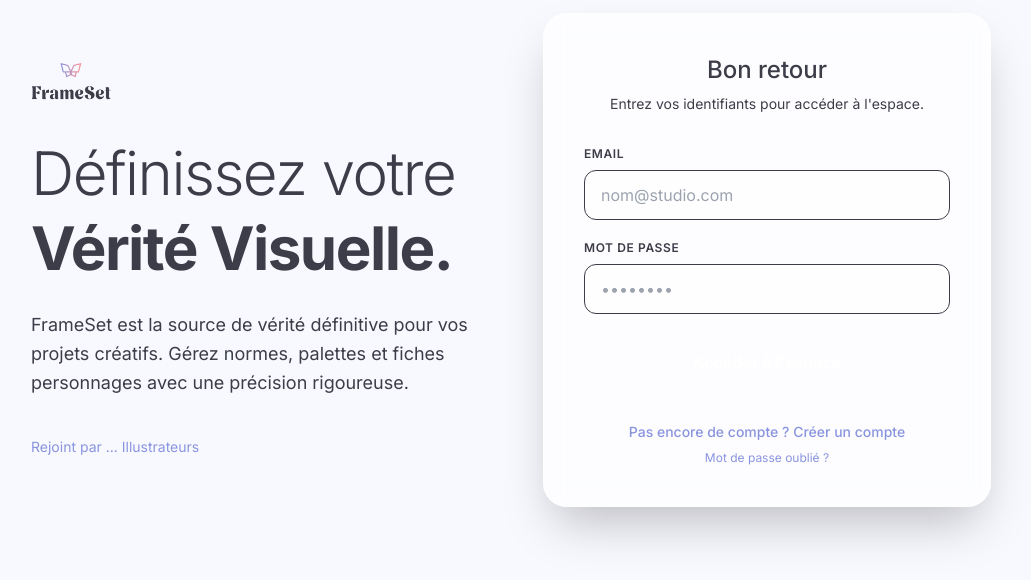
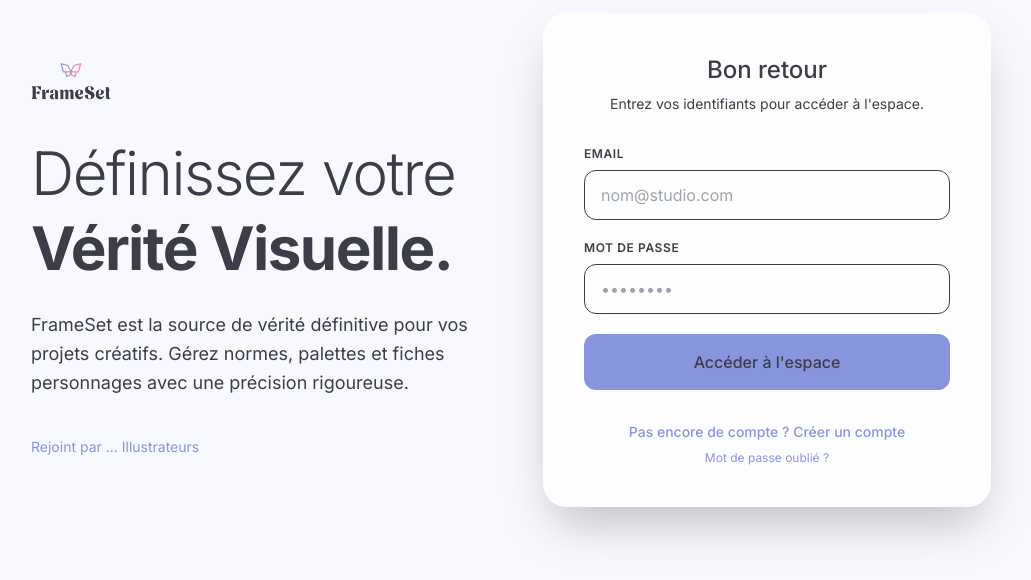
Before and after one commit to AxelleDev/FrameSet, a React (Vite) app in the folder frontend/: page /#/login in a window 1280 px wide. Shown: the part 140-720 px from the top of the page, without its empty margins (129-1160 px from the left). Built offline with nearby package versions, Linux system fonts and the light colour scheme; no server answers.

Commit message:
unified login and signup button styles

```diff
--- a/frontend/src/pages/Login.jsx
+++ b/frontend/src/pages/Login.jsx
@@ -101,7 +101,7 @@ export default function Login() {
                 <input type="password" name="password" value={formData.password} onChange={handleChange} className="w-full px-4 py-3 bg-white/50 border border-primary rounded-xl focus:outline-none focus:ring-2 focus:ring-blue focus:border-blue transition-all" placeholder="••••••••" />
               </div>
 
-              <button onClick={handleLogin} className="w-full py-4 mt-2 bg-primary text-white font-semibold rounded-xl hover:shadow-lg hover:shadow-blue/20 transform hover:-translate-y-0.5 transition-all duration-200">
+              <button onClick={handleLogin} className="w-full py-4 mt-2 bg-blue text-primary font-medium rounded-xl hover:bg-pink/10 hover:shadow-lg transition-all">
                 Accéder à l'espace
               </button>
             </div>
--- a/frontend/src/pages/Register.jsx
+++ b/frontend/src/pages/Register.jsx
@@ -99,7 +99,7 @@ export default function Register() {
                 <input type="password" name="password" value={formData.password} onChange={handleChange} className="w-full px-4 py-3 bg-white/50 border border-primary rounded-xl focus:outline-none focus:ring-2 focus:ring-blue focus:border-blue transition-all" placeholder="8+ caractères" />
               </div>
 
-              <button onClick={handleRegister} className="w-full py-4 mt-2 bg-primary text-white font-semibold rounded-xl hover:shadow-lg hover:shadow-blue/20 transform hover:-translate-y-0.5 transition-all duration-200">
+              <button onClick={handleRegister} className="w-full py-4 mt-2 bg-blue text-primary font-medium rounded-xl hover:bg-pink/10 hover:shadow-lg transition-all">
                 S'inscrire gratuitement
               </button>
             </div>
```
